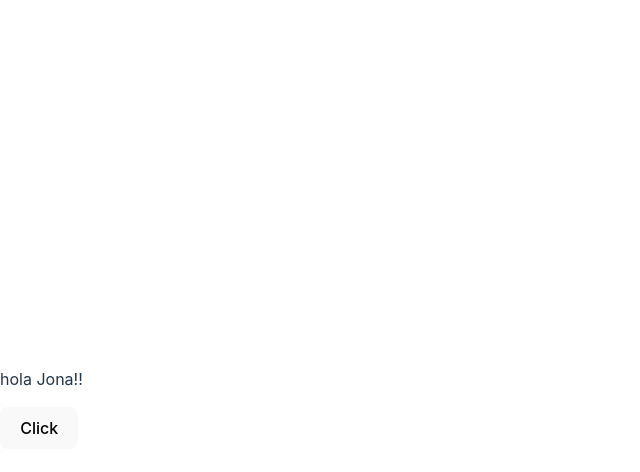
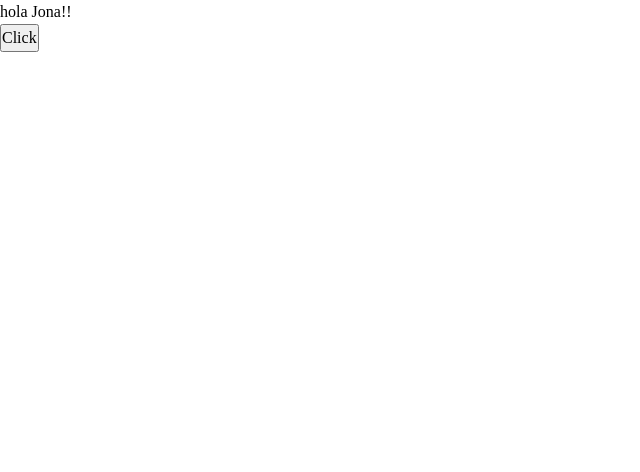
Before and after one commit to michventura/enchilada, a React (Vite) app: page / in a window 1280 px wide. Shown: the top 472 px of the page, without its empty margins (0-640 px from the left). Built offline with nearby package versions, Linux system fonts and the light colour scheme.

Commit message:
chore: Include css reset

```diff
--- /dev/null
+++ b/src/global.css
@@ -0,0 +1,33 @@
+*,
+*::before,
+*::after {
+  box-sizing: border-box;
+}
+
+* {
+  margin: 0;
+  padding: 0;
+  font: inherit;
+}
+
+html {
+  color-scheme: dark light;
+}
+
+body {
+  line-height: 1.5;
+  -webkit-font-smoothing: antialiased;
+  min-height: 100vh;
+}
+
+img,
+picture,
+svg,
+video {
+  display: block;
+  max-width: 100%;
+}
+
+p, h1, h2, h3, h4 {
+  overflow-wrap: break-word;
+}
--- a/src/main.tsx
+++ b/src/main.tsx
@@ -1,7 +1,7 @@
 import React from 'react'
 import ReactDOM from 'react-dom/client'
 import App from './App.tsx'
-import './index.css'
+import './global.css'
 
 ReactDOM.createRoot(document.getElementById('root') as HTMLElement).render(
   <React.StrictMode>
```
